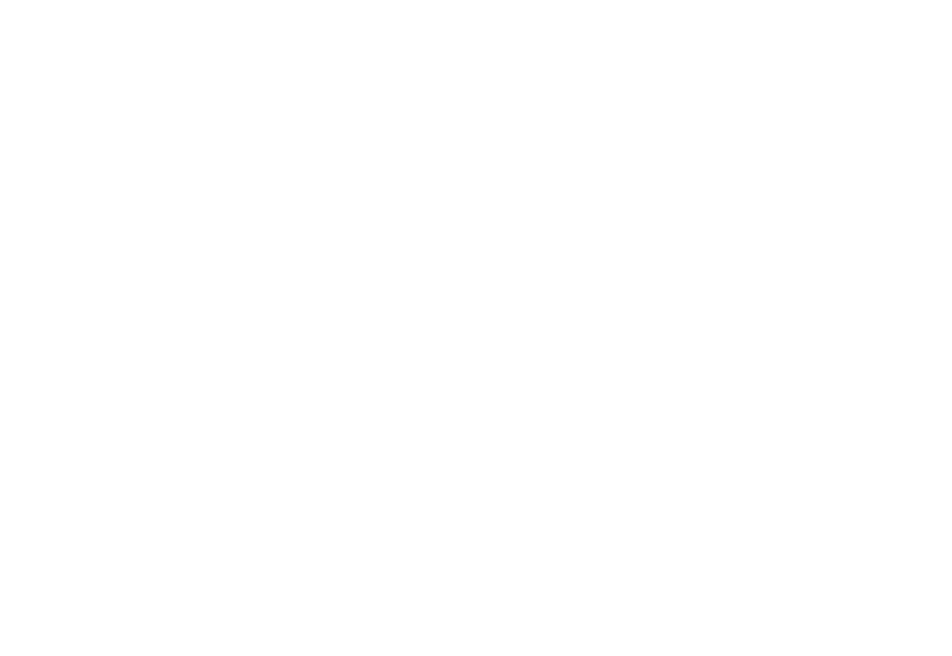
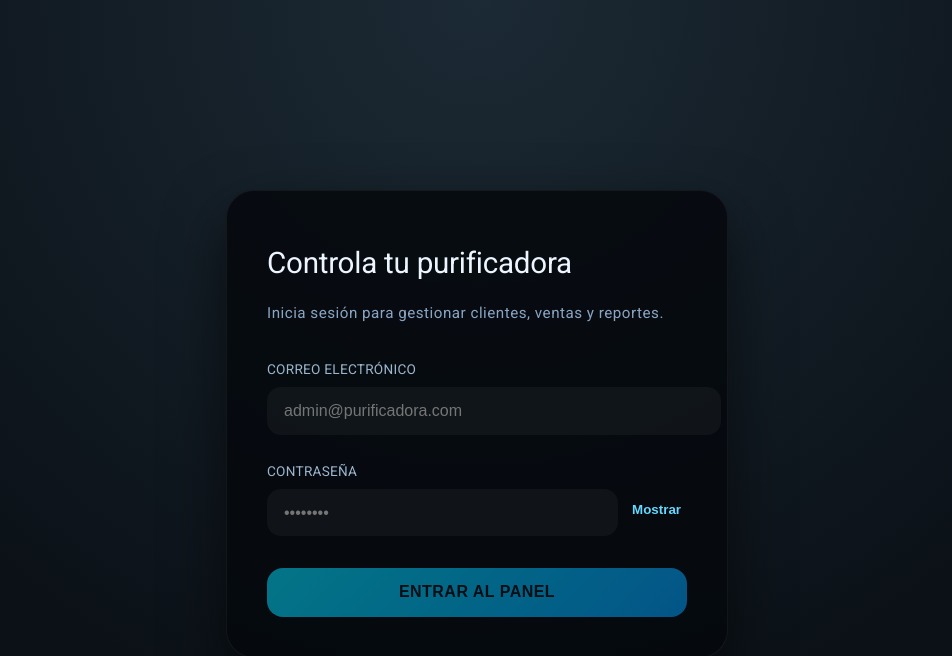
Before and after one commit to EstuardoRamos/purificadora-app, an Angular app in the folder Frontend-purificadora/: page / in a window 1280 px wide. Shown: the top 656 px of the page, without its empty margins (163-1115 px from the left). Built offline with nearby package versions, Linux system fonts and the light colour scheme.

Commit message:
Se agrego modulo auth, y tambien el componente login que ya esta funcionando correctamente

```diff
--- a/Frontend-purificadora/src/app/admin/pages/home/home.component.html
+++ b/Frontend-purificadora/src/app/admin/pages/home/home.component.html
@@ -71,8 +71,8 @@
       </button>
       <span class="spacer"></span>
       <mat-icon>person</mat-icon>
-      <span>Administrador</span>
-      <button mat-button class="nav-button" >
+      <span>{{ usuarioActual?.nombre || 'Usuario' }}</span>
+      <button mat-button class="nav-button" (click)="cerrarSesion()">
           <mat-icon style="margin: 4px; font-size: 26px;">logout</mat-icon>
       </button>
   </mat-toolbar>
--- a/Frontend-purificadora/src/app/admin/pages/home/home.component.ts
+++ b/Frontend-purificadora/src/app/admin/pages/home/home.component.ts
@@ -1,20 +1,44 @@
-import { Component, OnInit } from '@angular/core';
+import { Component, OnDestroy, OnInit } from '@angular/core';
 import { BreakpointObserver, Breakpoints } from '@angular/cdk/layout';
-import { RouterOutlet } from '@angular/router';
+import { Router } from '@angular/router';
+import { Subscription } from 'rxjs';
+import { AuthService } from '../../../services/auth.service';
+import { AuthUser } from '../../../interfaces/auth.interface';
 @Component({
   selector: 'app-home',
   templateUrl: './home.component.html',
   styleUrl: './home.component.css'
 })
-export class HomeComponent implements OnInit {
+export class HomeComponent implements OnInit, OnDestroy {
   isLargeScreen = true; // Indica si es pantalla grande
+  usuarioActual: AuthUser | null = null;
+  private usuarioSub?: Subscription;
+  private breakpointSub?: Subscription;
 
-  constructor(private breakpointObserver: BreakpointObserver) {}
+  constructor(
+    private breakpointObserver: BreakpointObserver,
+    private authService: AuthService,
+    private router: Router
+  ) {}
 
   ngOnInit() {
-    this.breakpointObserver.observe([Breakpoints.Small, Breakpoints.Handset]).subscribe(result => {
+    this.breakpointSub = this.breakpointObserver.observe([Breakpoints.Small, Breakpoints.Handset]).subscribe(result => {
       this.isLargeScreen = !result.matches; // Cambia según el tamaño de pantalla
+    });
+
+    this.usuarioActual = this.authService.getUsuarioActual();
+    this.usuarioSub = this.authService.getUsuario$().subscribe(usuario => {
+      this.usuarioActual = usuario;
     });
   }
 
+  ngOnDestroy(): void {
+    this.usuarioSub?.unsubscribe();
+    this.breakpointSub?.unsubscribe();
+  }
+
+  cerrarSesion(): void {
+    this.authService.logout();
+    this.router.navigate(['/login']);
+  }
 }
--- a/Frontend-purificadora/src/app/admin/services/inventario.service.ts
+++ b/Frontend-purificadora/src/app/admin/services/inventario.service.ts
@@ -2,6 +2,7 @@
 import { Injectable } from '@angular/core';
 import { environment } from '../../environments/environment';
 import { Inventario } from '../../interfaces/inventario.interface';
+import { AuthService } from '../../services/auth.service';
 
 @Injectable({
   providedIn: 'root'
@@ -11,6 +12,7 @@
   private baseUrl = environment.baseUrlEnv;
   constructor(
     private http: HttpClient,
+    private authService: AuthService
   ) { }
 
   getInventarios(){
@@ -18,9 +20,12 @@
   }
 
   updateInventario(inventario: Inventario, cantidad: number){
-    console.log({id_usuario:1, cantidad:cantidad});
-
-    return this.http.put(`${this.baseUrl}/inventarios/${inventario.id_producto}`, {id_usuario:2, cantidad:cantidad});
+    const usuarioId = this.authService.getUsuarioActual()?.id;
+    const payload = {
+      id_usuario: usuarioId,
+      cantidad: cantidad
+    };
+    return this.http.put(`${this.baseUrl}/inventarios/${inventario.id_producto}`, payload);
   }
 
   getHistorial(){
--- a/Frontend-purificadora/src/app/app.module.ts
+++ b/Frontend-purificadora/src/app/app.module.ts
@@ -1,16 +1,17 @@
 import { NgModule } from '@angular/core';
 import { BrowserModule } from '@angular/platform-browser';
-import { RouterModule } from '@angular/router';
 import { HttpClientModule } from '@angular/common/http';
 import { AppComponent } from './app.component';
 import { AppRoutingModule } from './app-routing.module';
 import { MaterialModule } from './material/material.module';
 import { BrowserAnimationsModule } from '@angular/platform-browser/animations';
 import { FormsModule } from '@angular/forms';
+import { LoginComponent } from './auth/login/login.component';
 
 @NgModule({
   declarations: [
-    AppComponent // Declaración de componentes principales
+    AppComponent,
+    LoginComponent // Declaración de componentes principales
   ],
   imports: [
     BrowserModule,
@@ -18,8 +19,7 @@
     AppRoutingModule,
     MaterialModule,
     FormsModule,
-    HttpClientModule,
-    RouterModule.forRoot([]) // Configura rutas más adelante
+    HttpClientModule
   ],
   providers: [],
   bootstrap: [AppComponent], // Punto de inicio
--- /dev/null
+++ b/Frontend-purificadora/src/app/auth/login/login.component.css
@@ -0,0 +1,123 @@
+.login-layout {
+  min-height: 100vh;
+  display: flex;
+  justify-content: center;
+  align-items: center;
+  background: radial-gradient(circle at top, #1c2a35 0%, #0b1117 70%);
+  padding: 1.5rem;
+}
+
+.login-card {
+  background: rgba(5, 9, 13, 0.85);
+  border-radius: 28px;
+  box-shadow: 0 25px 60px rgba(0, 0, 0, 0.55);
+  padding: 2.5rem;
+  width: min(420px, 100%);
+  color: #edf5ff;
+  border: 1px solid rgba(255, 255, 255, 0.05);
+}
+
+.login-header h1 {
+  font-size: 1.85rem;
+  margin-bottom: 0.35rem;
+}
+
+.login-header p {
+  color: #8aa5c2;
+  margin-bottom: 2rem;
+  font-size: 0.95rem;
+}
+
+.login-form {
+  display: flex;
+  flex-direction: column;
+  gap: 1.5rem;
+}
+
+.input-label {
+  font-size: 0.85rem;
+  letter-spacing: 0.02em;
+  text-transform: uppercase;
+  color: #9db5cd;
+}
+
+.input-label input {
+  width: 100%;
+  margin-top: 0.4rem;
+  padding: 0.85rem 1rem;
+  border-radius: 14px;
+  background: rgba(255, 255, 255, 0.04);
+  border: 1px solid transparent;
+  color: #f5fbff;
+  font-size: 1rem;
+  transition: border 0.2s ease, background 0.2s ease;
+}
+
+.input-label input:focus {
+  outline: none;
+  border-color: rgba(0, 173, 239, 0.6);
+  background: rgba(255, 255, 255, 0.08);
+}
+
+.password-wrapper {
+  display: flex;
+  align-items: center;
+  gap: 0.5rem;
+}
+
+.password-wrapper input {
+  flex: 1;
+}
+
+.toggle-password {
+  background: transparent;
+  border: 0;
+  color: #64d8ff;
+  font-weight: 600;
+  cursor: pointer;
+}
+
+.toggle-password:focus {
+  outline: none;
+  text-decoration: underline;
+}
+
+.login-button {
+  margin-top: 0.5rem;
+  width: 100%;
+  border: 0;
+  border-radius: 16px;
+  padding: 0.95rem;
+  font-size: 1rem;
+  font-weight: 600;
+  letter-spacing: 0.03em;
+  text-transform: uppercase;
+  cursor: pointer;
+  background: linear-gradient(135deg, #00e0ff, #00a0ff);
+  color: #04131b;
+  transition: opacity 0.2s ease, transform 0.2s ease;
+}
+
+.login-button:disabled {
+  opacity: 0.5;
+  cursor: not-allowed;
+}
+
+.login-button:not(:disabled):hover {
+  transform: translateY(-1px);
+}
+
+.error-message {
+  margin-top: 1.5rem;
+  padding: 0.85rem;
+  border-radius: 12px;
+  background: rgba(255, 82, 82, 0.12);
+  color: #ffb4b4;
+  font-size: 0.9rem;
+}
+
+@media (max-width: 480px) {
+  .login-card {
+    padding: 2rem 1.5rem;
+  }
+}
--- /dev/null
+++ b/Frontend-purificadora/src/app/auth/login/login.component.html
@@ -0,0 +1,46 @@
+<div class="login-layout">
+  <div class="login-card">
+    <div class="login-header">
+      <h1>Controla tu purificadora</h1>
+      <p>Inicia sesión para gestionar clientes, ventas y reportes.</p>
+    </div>
+
+    <form #loginForm="ngForm" (ngSubmit)="iniciarSesion(loginForm)" class="login-form">
+      <label class="input-label">
+        Correo electrónico
+        <input
+          type="email"
+          name="correo"
+          required
+          [(ngModel)]="credenciales.correo"
+          placeholder="admin@purificadora.com"
+        />
+      </label>
+
+      <label class="input-label password-field">
+        Contraseña
+        <div class="password-wrapper">
+          <input
+            [type]="ocultarPassword ? 'password' : 'text'"
+            name="contraseña"
+            required
+            minlength="4"
+            [(ngModel)]="credenciales.contrasena"
+            placeholder="••••••••"
+          />
+          <button type="button" class="toggle-password" (click)="togglePassword()" aria-label="Ver contraseña">
+            {{ ocultarPassword ? 'Mostrar' : 'Ocultar' }}
+          </button>
+        </div>
+      </label>
+
+      <button class="login-button" type="submit" [disabled]="loginForm.invalid || cargando">
+        {{ cargando ? 'Ingresando...' : 'Entrar al panel' }}
+      </button>
+    </form>
+
+    <div class="error-message" *ngIf="mensajeError">
+      {{ mensajeError }}
+    </div>
+  </div>
+</div>
--- /dev/null
+++ b/Frontend-purificadora/src/app/auth/login/login.component.ts
@@ -0,0 +1,46 @@
+import { Component } from '@angular/core';
+import { NgForm } from '@angular/forms';
+import { Router } from '@angular/router';
+import { AuthService } from '../../services/auth.service';
+
+@Component({
+  selector: 'app-login',
+  templateUrl: './login.component.html',
+  styleUrls: ['./login.component.css'],
+})
+export class LoginComponent {
+  credenciales = {
+    correo: '',
+    contrasena: '',
+  };
+  ocultarPassword = true;
+  cargando = false;
+  mensajeError = '';
+
+  constructor(private authService: AuthService, private router: Router) {}
+
+  iniciarSesion(form: NgForm): void {
+    if (form.invalid || this.cargando) {
+      return;
+    }
+
+    this.cargando = true;
+    this.mensajeError = '';
+
+    this.authService.login(this.credenciales).subscribe({
+      next: () => {
+        this.cargando = false;
+        this.router.navigate(['/admin']);
+      },
+      error: (error) => {
+        this.cargando = false;
+        this.mensajeError =
+          error.error?.message || 'No pudimos iniciar sesión. Intenta de nuevo.';
+      },
+    });
+  }
+
+  togglePassword(): void {
+    this.ocultarPassword = !this.ocultarPassword;
+  }
+}
```
Also changed, not shown: Frontend-purificadora/src/app/admin/pages/ventas/ventas.component.ts (+29 -5 lines), Frontend-purificadora/src/app/app-routing.module.ts (+14 -2 lines), Frontend-purificadora/src/app/interfaces/auth.interface.ts (added, +17 -0 lines), Frontend-purificadora/src/app/services/auth.service.ts (added, +75 -0 lines).
